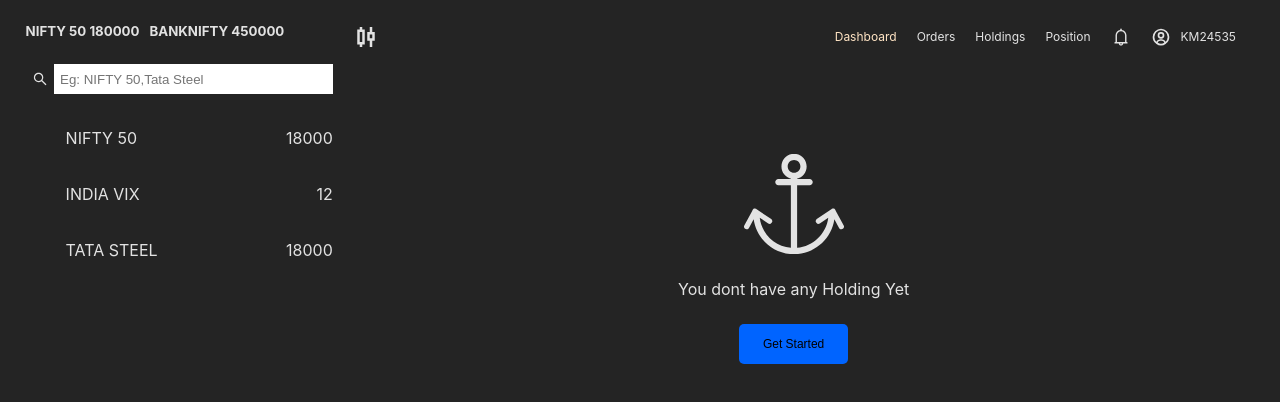
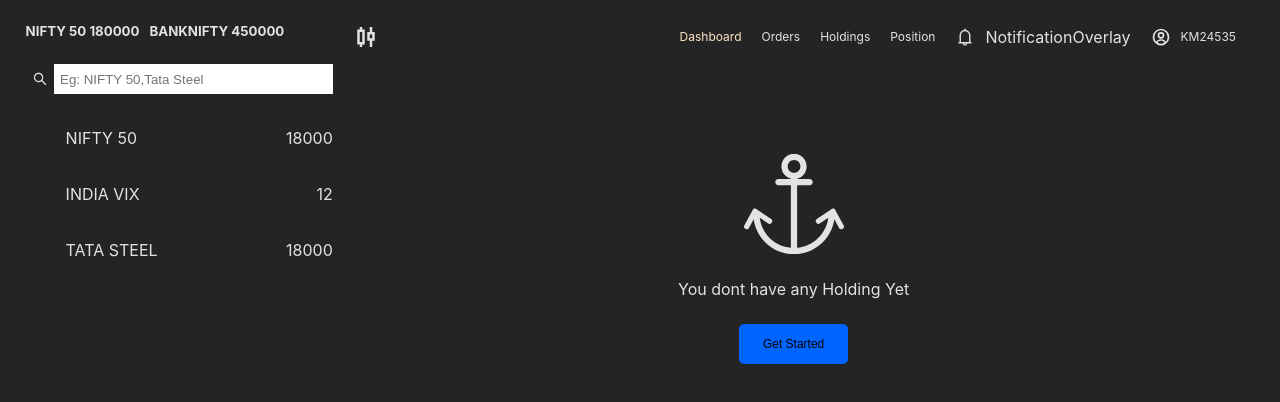
Before and after one commit to wolfgunblood/paper-trading, a React (Vite) app: page /position in a window 1280 px wide. Shown: the top 402 px of the page. Built offline with nearby package versions, Linux system fonts and the light colour scheme.

Commit message:
Added Notification Overlay

```diff
--- /dev/null
+++ b/src/components/NotificationOverlay/NotificationOverlay.tsx
@@ -0,0 +1,9 @@
+import React from 'react'
+
+const NotificationOverlay = () => {
+  return (
+    <div>NotificationOverlay</div>
+  )
+}
+
+export default NotificationOverlay
--- a/src/containers/RightContainer/RightContainer.tsx
+++ b/src/containers/RightContainer/RightContainer.tsx
@@ -9,6 +9,7 @@ import Holdings from '../../Pages/Holdings/Holdings';
 import Position from '../../Pages/Position/Position';
 import { AiOutlineBell } from "react-icons/ai";
 import { BiUserCircle } from "react-icons/bi";
+import NotificationOverlay from '../../components/NotificationOverlay/NotificationOverlay';
 
 const RightContainer = () => {
     const navigate = useNavigate();
@@ -32,6 +33,7 @@ const RightContainer = () => {
                     </li>
                     <li className='nav-items'>
                         <AiOutlineBell size={20} />
+                        <NotificationOverlay />
                     </li>
                     <li className='nav-items'>
                         <BiUserCircle size={20} />
```
Also changed, not shown: src/components/NotificationOverlay/NotoficationOverLay.scss (added).
